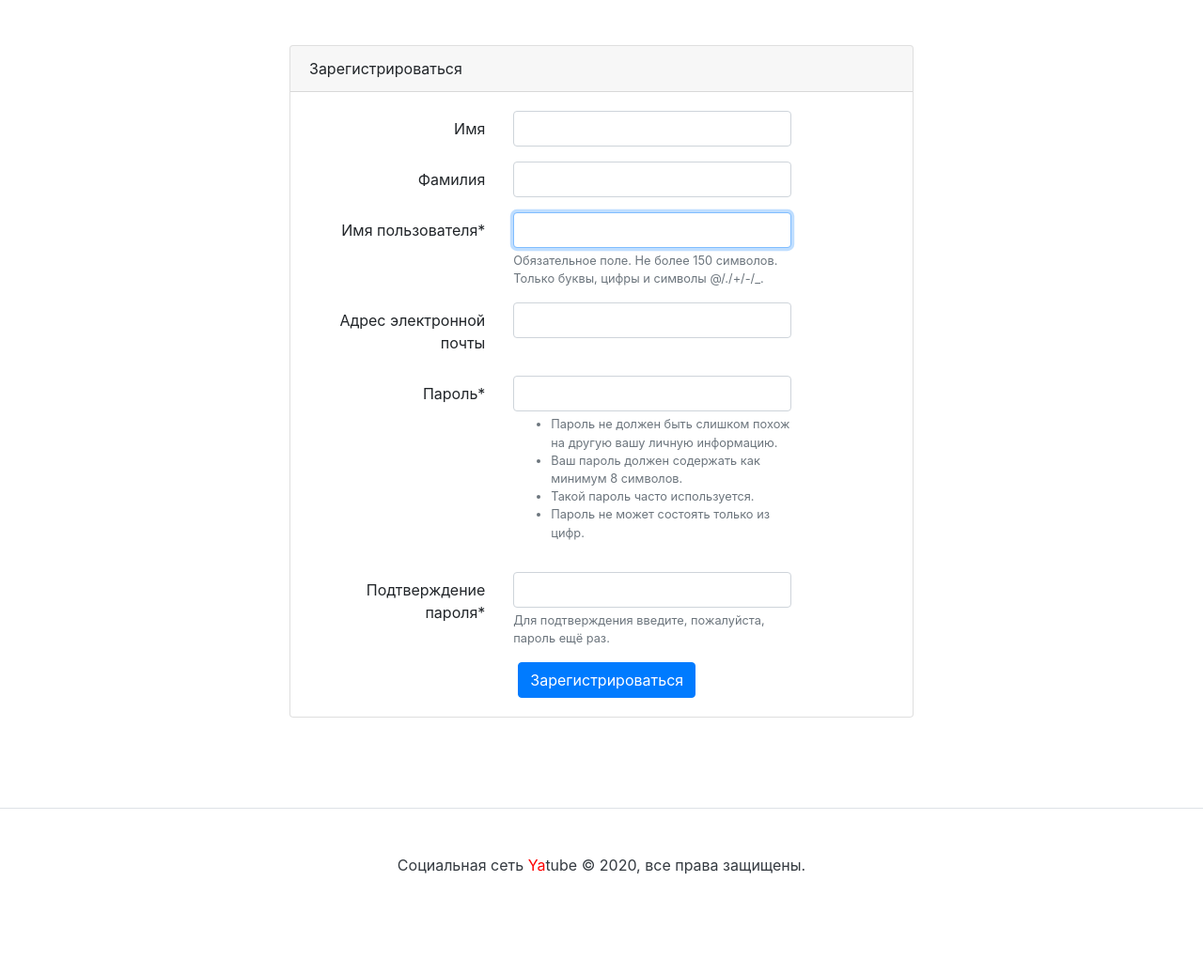
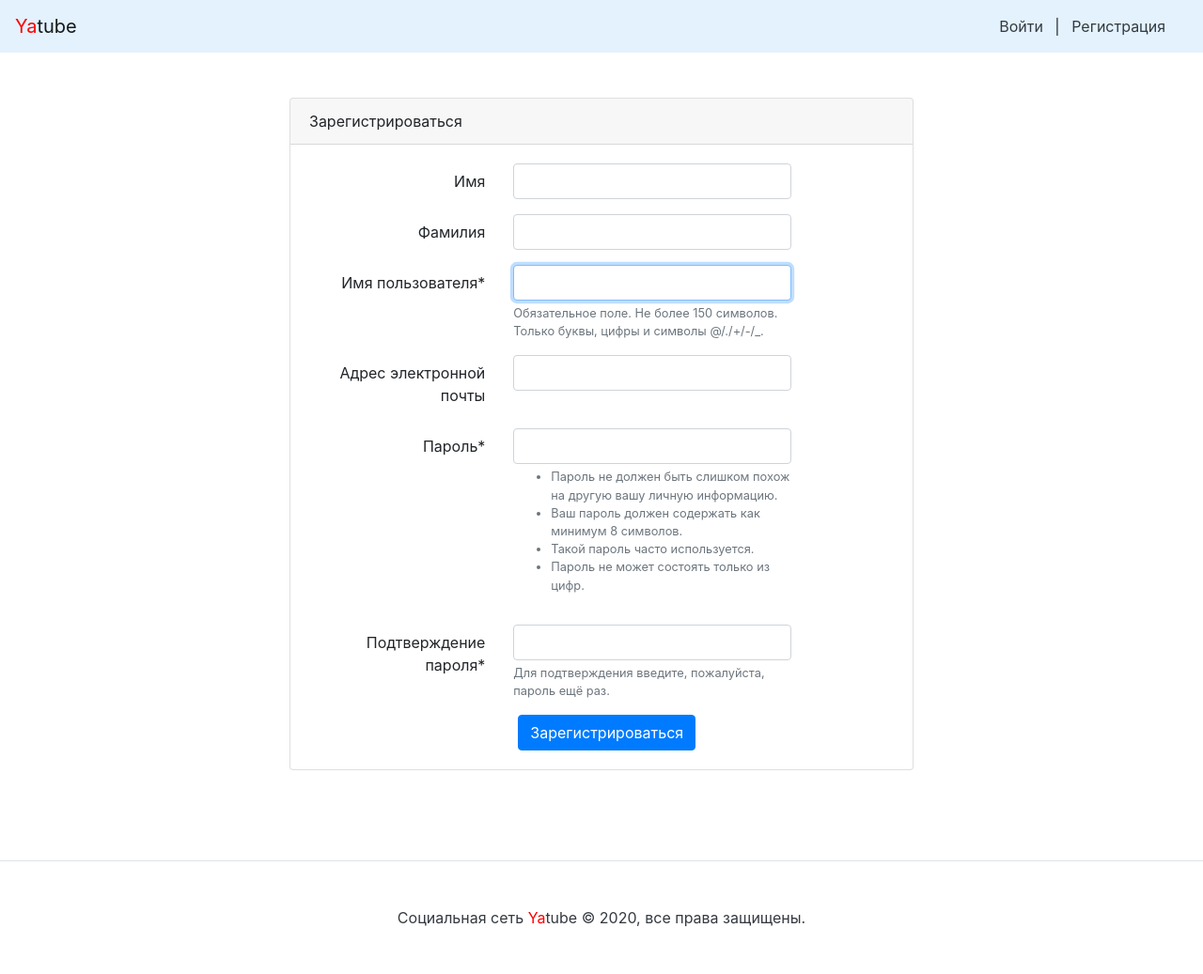
Before and after one commit to vostavhy/yatube, a Django app: page /auth/signup/ in a window 1280 px wide. Shown: the whole page at 94% size. Before the commit the page ends 931 px from the top, so only its background shows below. Run offline with Django 3.2, Linux system fonts and the light colour scheme; some libraries are stand-ins or nearby versions.

Commit message:
добавил header

```diff
--- a/templates/base.html
+++ b/templates/base.html
@@ -13,6 +13,8 @@
     </head>
     <body>
 
+        {% include 'nav.html' %}
+
         <main>
             <div class="container">
                 {% block content %}
--- /dev/null
+++ b/templates/nav.html
@@ -0,0 +1,13 @@
+<nav class="navbar navbar-light" style="background-color: #e3f2fd;">
+    <a class="navbar-brand" href="/"><span style="color:red">Ya</span>tube</a>
+    <nav class="my-2 my-md-0 mr-md-3">
+        {% if user.is_authenticated %}
+        Пользователь: {{ user.username }}.
+        <a class="p-2 text-dark" href="{% url 'password_change' %}">Изменить пароль</a>
+        <a class="p-2 text-dark" href="{% url 'logout' %}">Выйти</a>
+        {% else %}
+        <a class="p-2 text-dark" href="{% url 'login' %}">Войти</a> |
+        <a class="p-2 text-dark" href="{% url 'signup' %}">Регистрация</a>
+        {% endif %}
+    </nav>
+</nav>
```
